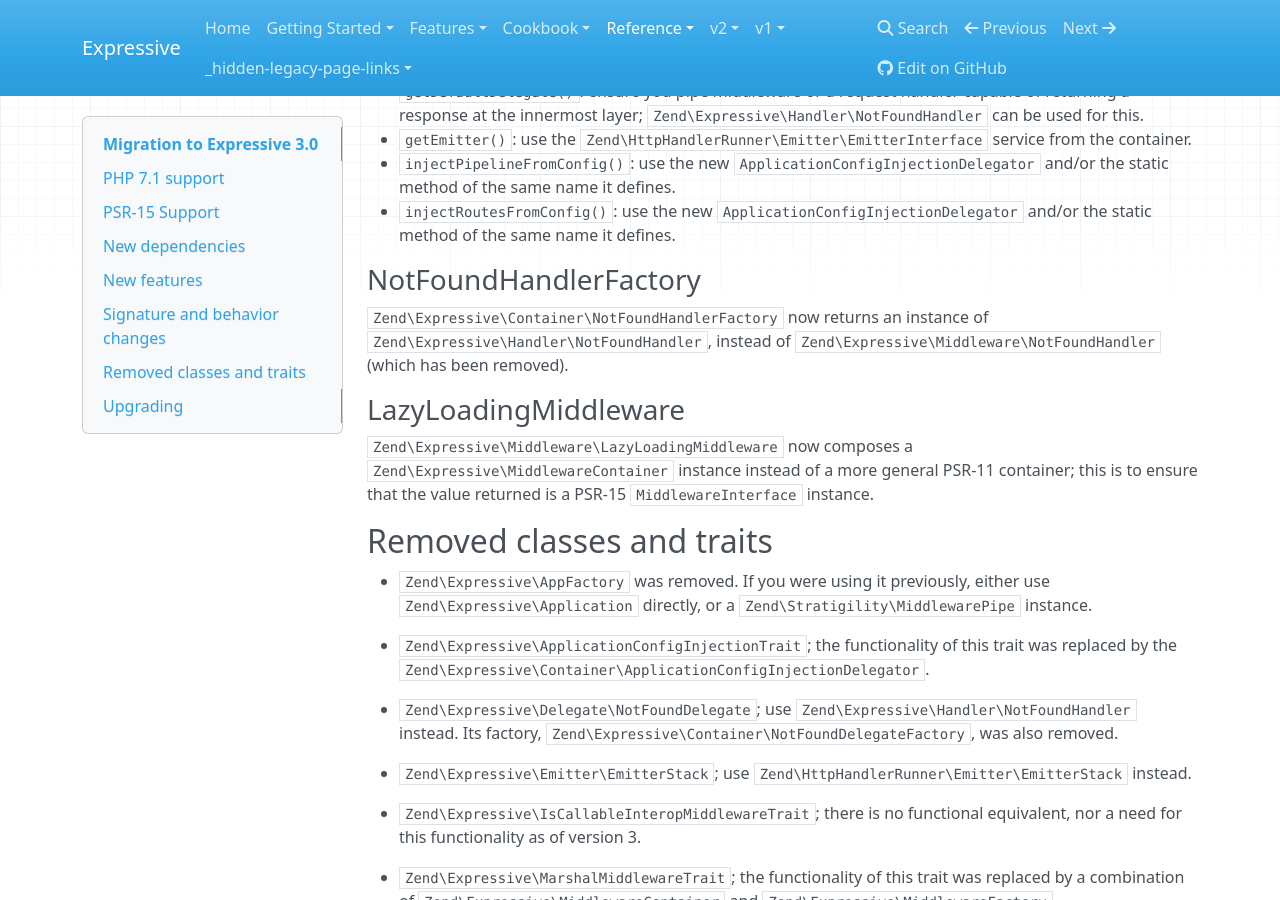
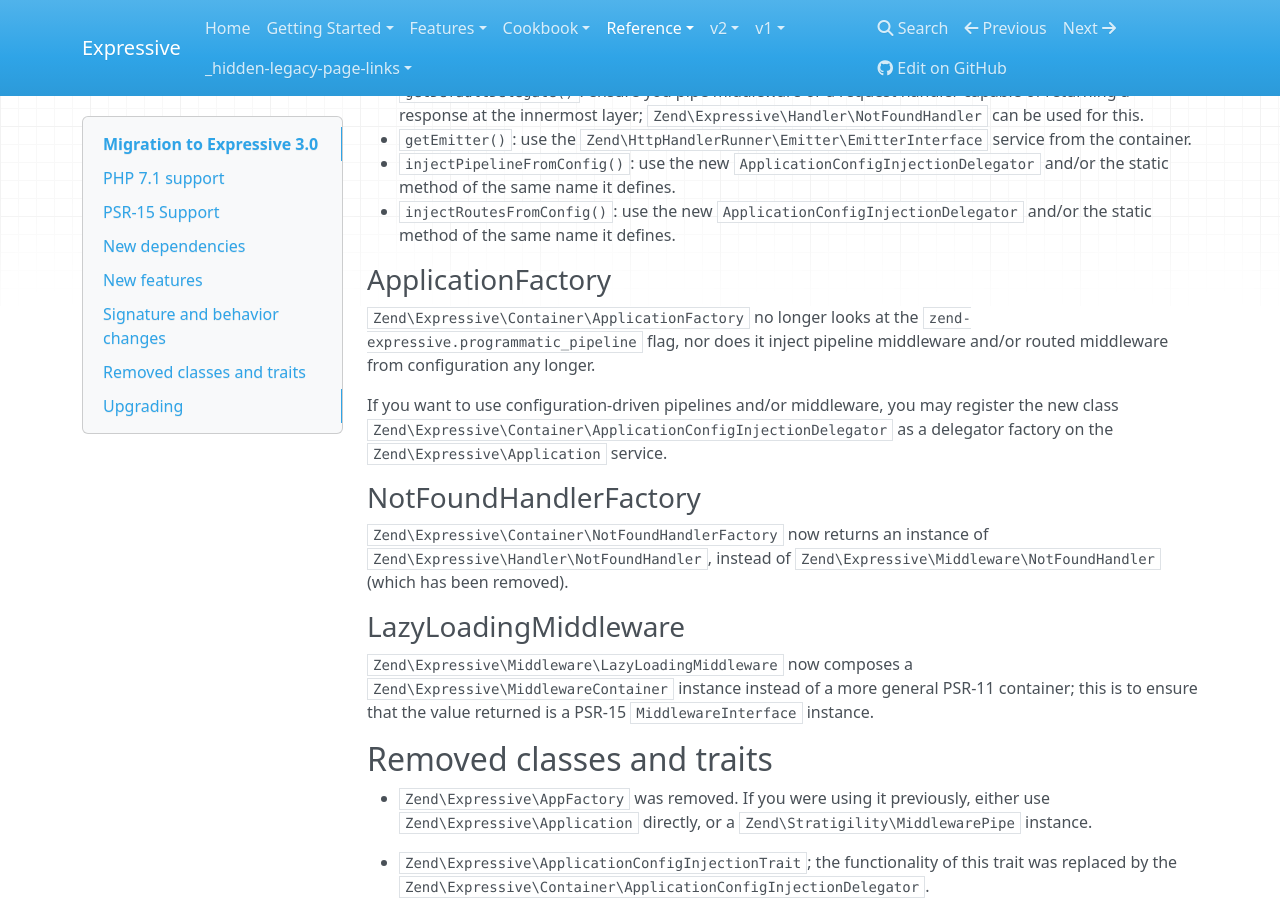
Before and after one commit to zendframework/zend-expressive, an MkDocs documentation site: the page built from docs/book/v3/reference/migration.md, in a window 1280 px wide and 900 px high, scrolled down 3027 px. Built offline with MkDocs 1.6.1, drawn with Linux system fonts in a browser that asks for light colours; nearby versions of some CDN libraries; old or Windows-style settings are respelled for this version of MkDocs.

Commit message:
Documents change in `ApplicationFactory` behavior.

```diff
--- a/docs/book/v3/reference/migration.md
+++ b/docs/book/v3/reference/migration.md
@@ -169,6 +169,16 @@
 - `injectPipelineFromConfig()`: use the new `ApplicationConfigInjectionDelegator` and/or the static method of the same name it defines.
 - `injectRoutesFromConfig()`: use the new `ApplicationConfigInjectionDelegator` and/or the static method of the same name it defines.
 
+### ApplicationFactory
+
+`Zend\Expressive\Container\ApplicationFactory` no longer looks at the
+`zend-expressive.programmatic_pipeline` flag, nor does it inject pipeline
+middleware and/or routed middleware from configuration any longer.
+
+If you want to use configuration-driven pipelines and/or middleware, you may
+register the new class `Zend\Expressive\Container\ApplicationConfigInjectionDelegator`
+as a delegator factory on the `Zend\Expressive\Application` service.
+
 ### NotFoundHandlerFactory
 
 `Zend\Expressive\Container\NotFoundHandlerFactory` now returns an instance of
```
